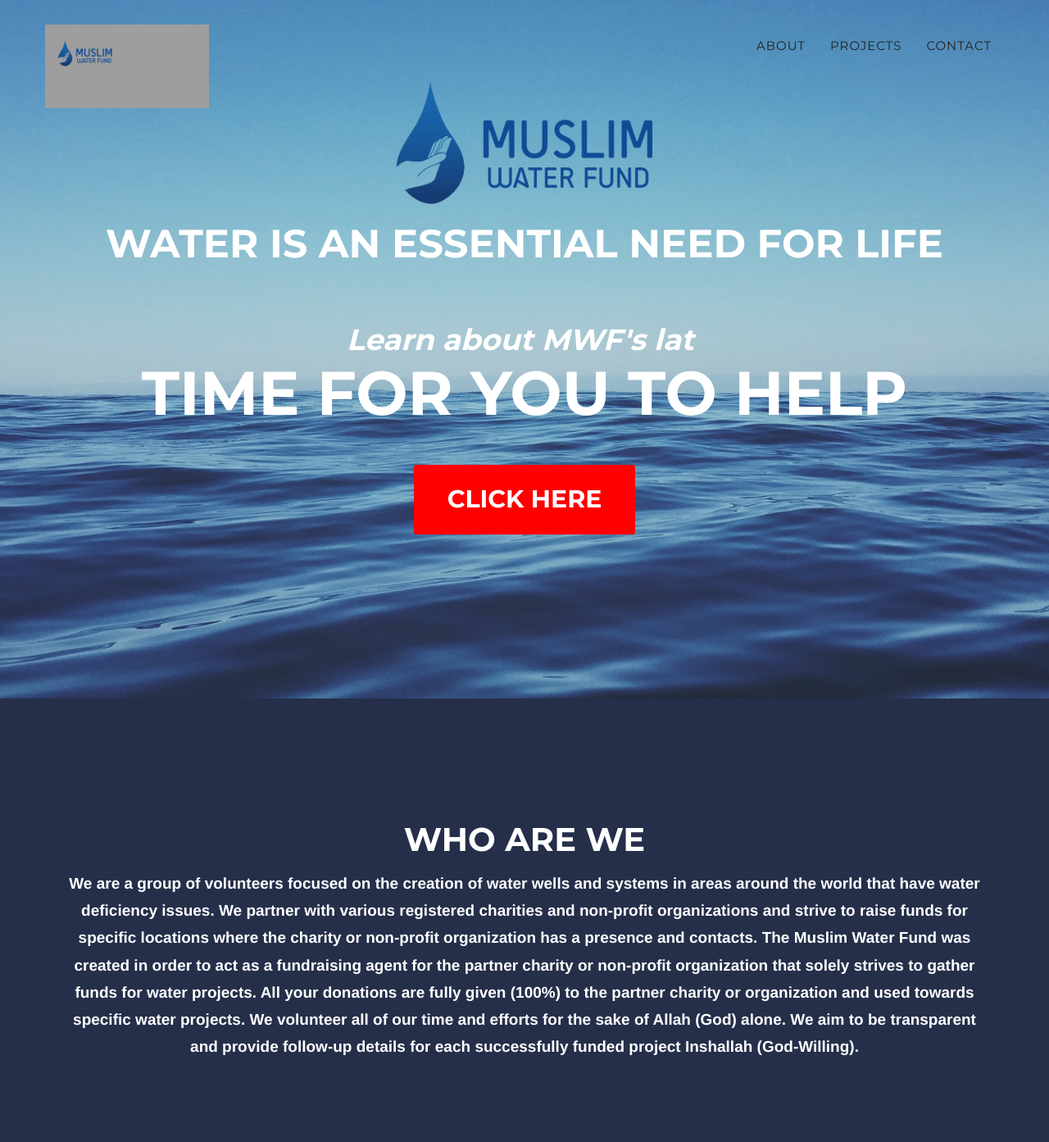
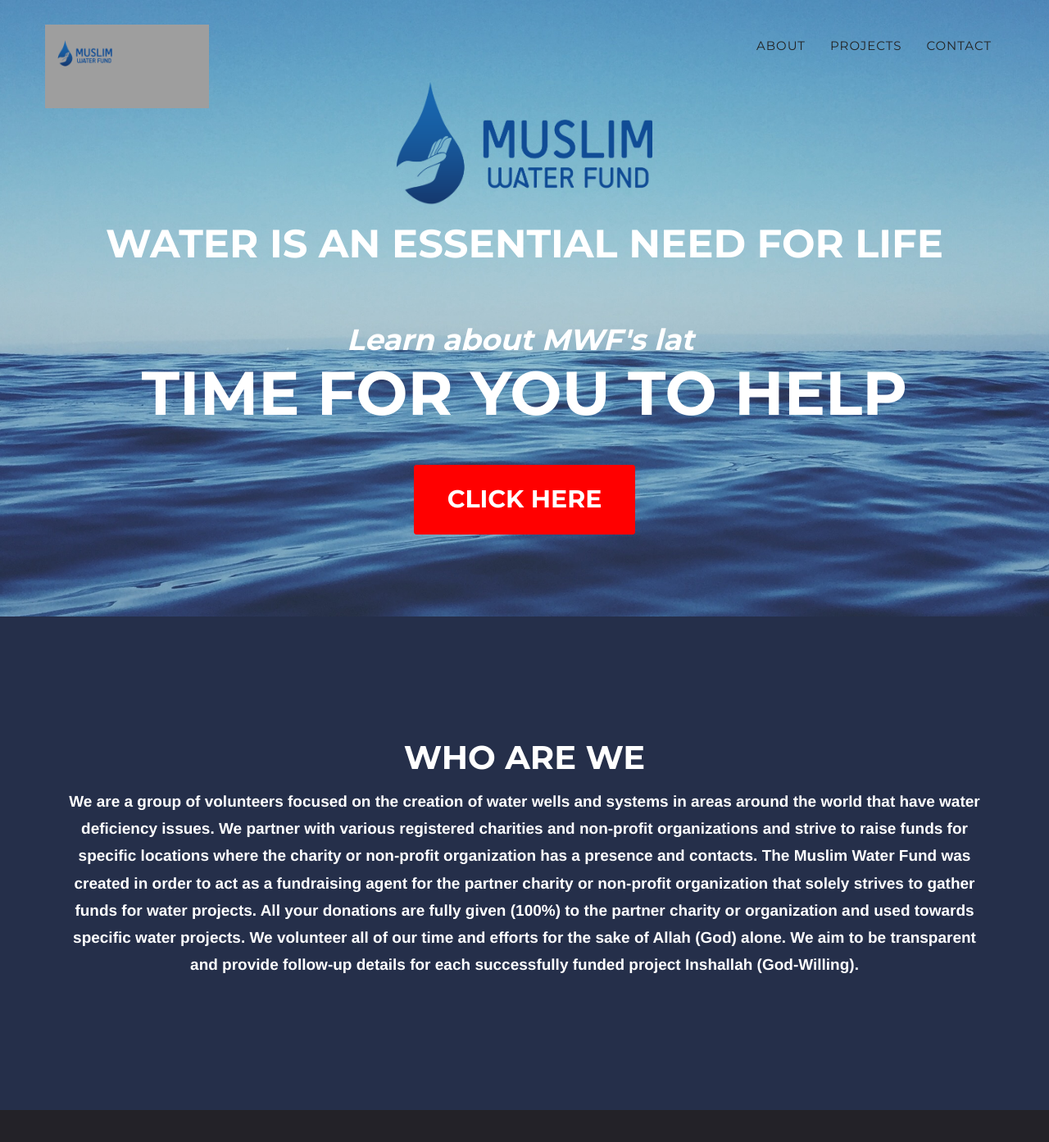
Before and after one commit to mwfgithub/mwfgithub.github.io, a Jekyll site: the page built from index.html, in a window 1280 px wide and 1400 px high. Shown: the top 1393 px of the window at 82% size. Built offline with Jekyll 4.4.1, drawn with Linux system fonts in a browser that asks for light colours; some web fonts are replaced; grey boxes are pictures that could not be loaded.

Commit message:
Updated agency.css

```diff
--- a/_includes/css/agency.css
+++ b/_includes/css/agency.css
@@ -358,7 +358,7 @@ header .intro-text .intro-heading {
 @media(min-width:768px) {
     header .intro-text {
         padding-top: 100px;
-        padding-bottom: 200px;
+        padding-bottom: 100px;
     }
 
     header .intro-text .intro-lead-in {
@@ -380,7 +380,7 @@ header .intro-text .intro-heading {
 }
 
 section {
-    padding: 100px 0;
+    padding: 50px 0;
 }
 
 section h2.section-heading {
```
